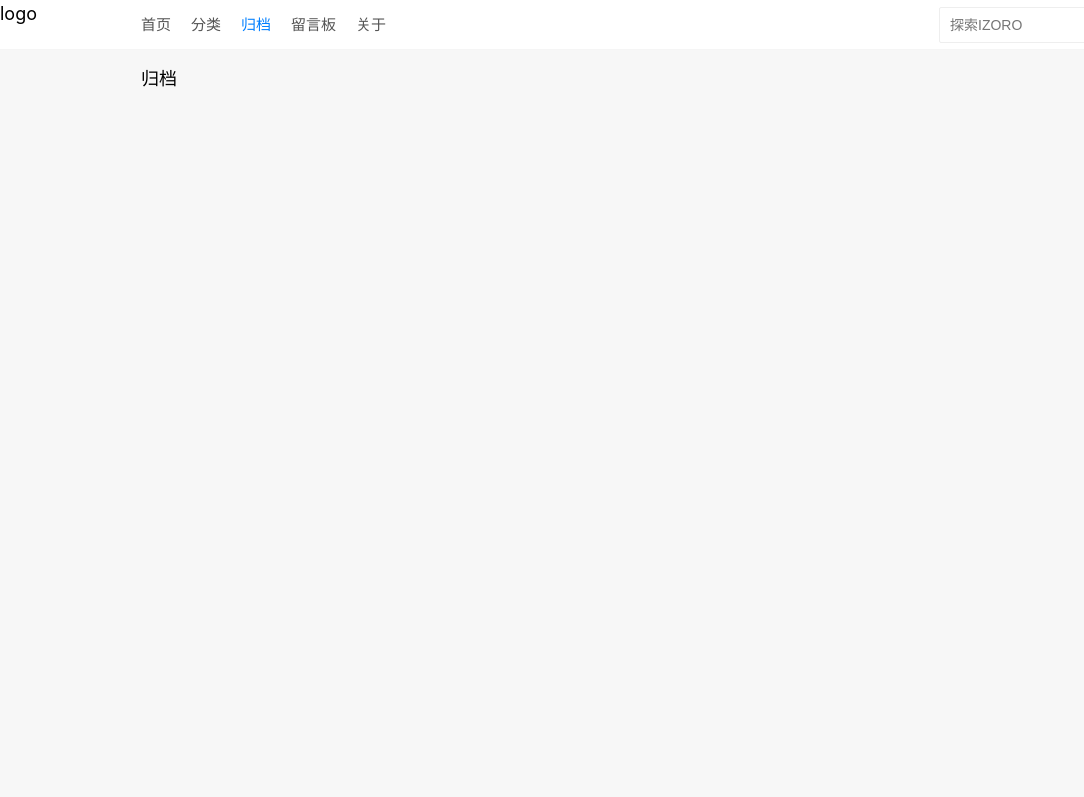
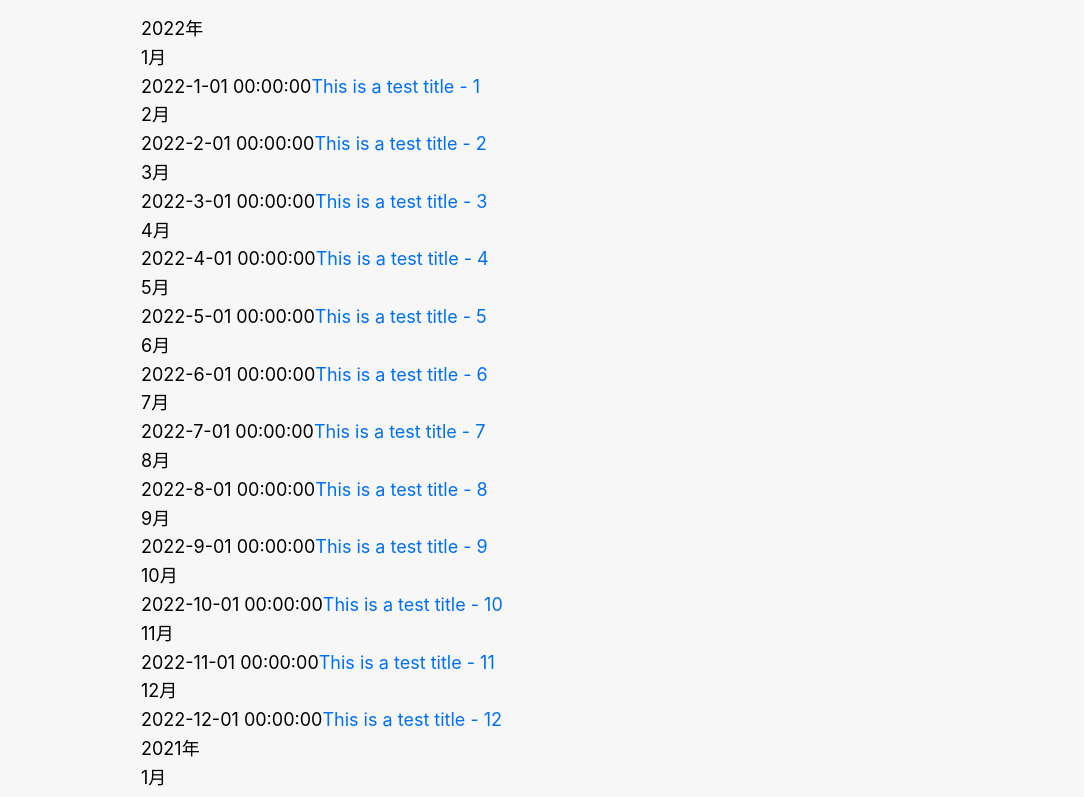
Before and after one commit to Mr-Alexx/izoro, a Next.js app in the folder packages/react-client/: page /archives in a window 1280 px wide. Shown: the top 797 px of the page, without its empty margins (0-1084 px from the left). Built offline with nearby package versions, Linux system fonts and the light colour scheme; a small style sheet from the web is missing.

Commit message:
✨ feat(react-client): 修改归档页面

```diff
--- a/packages/react-client/pages/_app.tsx
+++ b/packages/react-client/pages/_app.tsx
@@ -9,7 +9,7 @@ import Layout from '@/layouts/DefaultLayout';
 
 const App: FC<AppProps> = props => {
   const { Component, pageProps } = props;
-  // return <Component {...pageProps} />;
+  return <Component {...pageProps} />;
   return (
     <Layout>
       <AppHead />
--- a/packages/react-client/pages/archives/index.tsx
+++ b/packages/react-client/pages/archives/index.tsx
@@ -1,5 +1,95 @@
 import Wrapper from '@/components/Wrapper';
+import { GetServerSidePropsContext } from 'next';
+import { useEffect, useMemo } from 'react';
+import Link from 'next/link';
 
-export default function Archives() {
-  return <Wrapper>归档</Wrapper>;
+type Item = {
+  id: number;
+  title: string;
+  publish_at: string;
+};
+
+const list: Item[] = new Array(20).fill(0).map((item, index) => {
+  return {
+    id: index + 1,
+    title: `This is a test title - ${index + 1}`,
+    publish_at: `${index < 12 ? 2022 : 2021}-${index < 12 ? index + 1 : index - 11}-01 00:00:00`,
+  };
+});
+
+export default function Archives({ initialData }) {
+  /** 列表数据格式化成 {[年]: { [月]: [列表] }} */
+  const data = useMemo(() => {
+    const res = {};
+    if (!initialData || initialData.length === 0) {
+      return res;
+    }
+
+    let year: string;
+    let month: string;
+    initialData.forEach((item: Item) => {
+      year = item.publish_at.substring(0, 4) + '年';
+      if (!res[year]) {
+        res[year] = {};
+      }
+      month = item.publish_at.split(' ')[0].split('-')[1] + '月';
+      if (!res[year][month]) {
+        res[year][month] = [];
+      }
+      res[year][month].push(item);
+    });
+    return res;
+  }, [initialData]);
+
+  useEffect(() => {
+    console.log(list, data);
+  }, []);
+
+  return (
+    <Wrapper>
+      {Object.keys(data).map(yearKey => {
+        return (
+          <div key={yearKey}>
+            {/* 年份 */}
+            <div>{yearKey}</div>
+
+            {data[yearKey] &&
+              Object.keys(data[yearKey]).map(monthKey => {
+                return (
+                  <div key={monthKey}>
+                    {/* 月份 */}
+                    <div>{monthKey}</div>
+
+                    {data[yearKey][monthKey] &&
+                      data[yearKey][monthKey].length > 0 &&
+                      data[yearKey][monthKey].map((item: Item) => {
+                        return (
+                          <div key={item.id}>
+                            <span>{item.publish_at}</span>
+                            <Link href={`/post/${item.id}`}>
+                              <a target="_blank">{item.title}</a>
+                            </Link>
+                          </div>
+                        );
+                      })}
+                  </div>
+                );
+              })}
+          </div>
+        );
+      })}
+    </Wrapper>
+  );
 }
+
+export const getServerSideProps = async (context: GetServerSidePropsContext) => {
+  try {
+    return {
+      props: {
+        initialData: list,
+      },
+    };
+  } catch (err) {
+    // console.error(12, err);
+  }
+};
```
